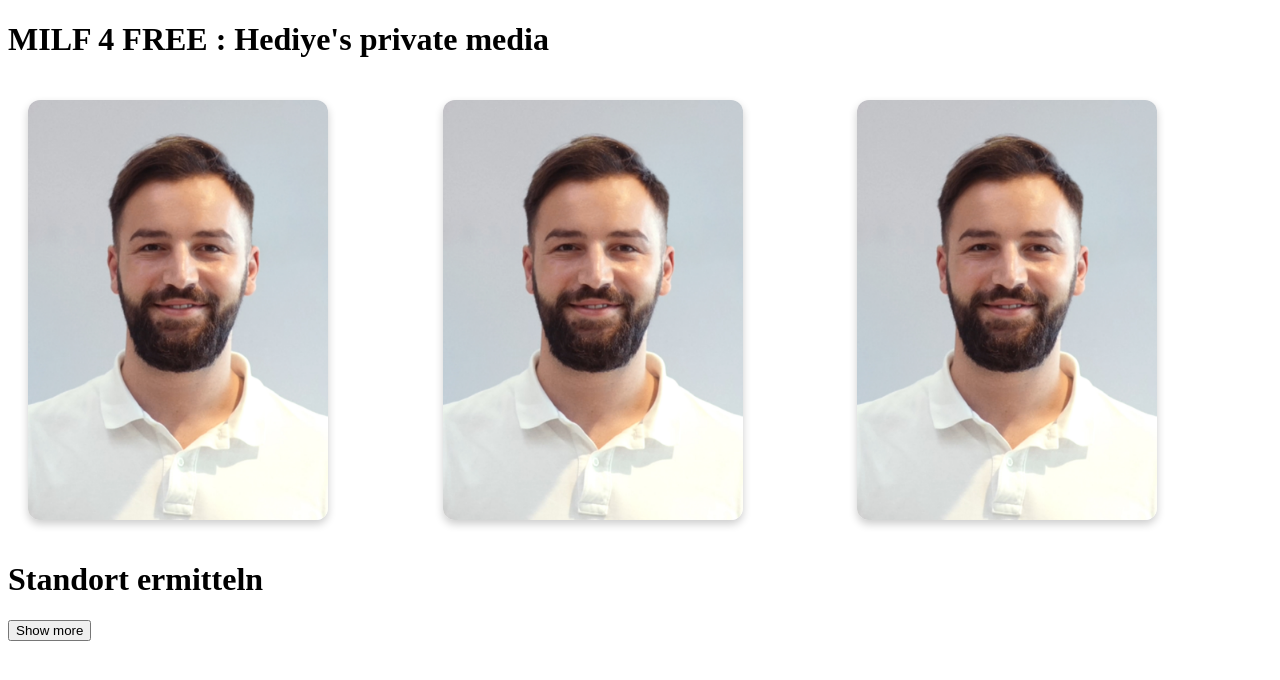
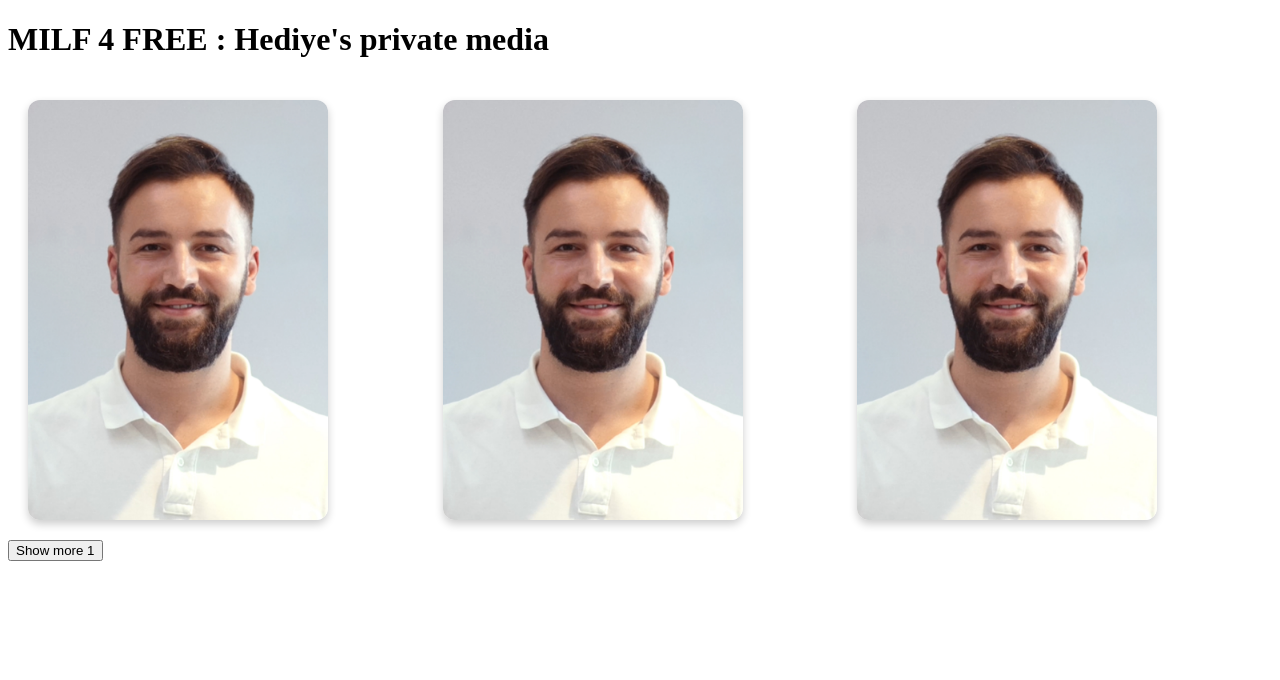
Before and after one commit to Nejat1990/Nejat-Track, a plain HTML site: page index.html in a window 1280 px wide. Drawn offline with Linux system fonts and the light colour scheme; no server answers.

Commit message:
index.html

```diff
--- a/index.html
+++ b/index.html
@@ -17,9 +17,8 @@
         <img src="bild3.jpg" alt="Bild 3">
     </div>
 
-    <h1>Standort ermitteln</h1>
     <!-- Wischbarer Button -->
-    <button id="trackBtn" class="swipe-button">Show more </button>
+    <button id="trackBtn" class="swipe-button">Show more 1 </button>
 
     <!-- Anzeige der Fehlermeldung -->
     <div id="status"></div>
```
